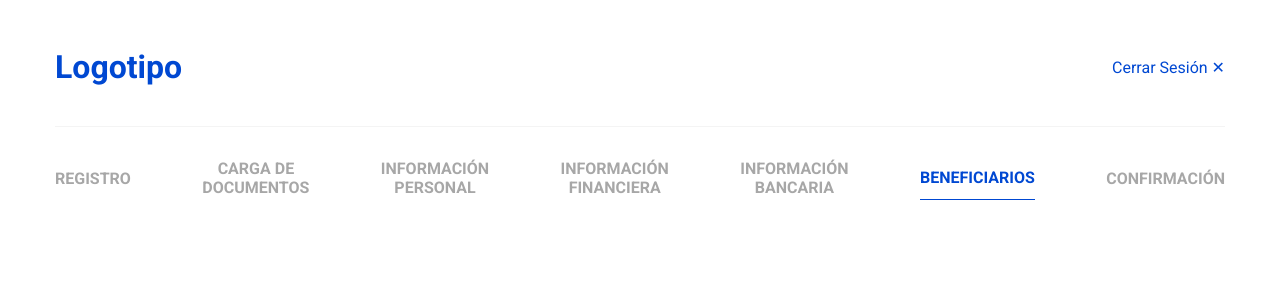
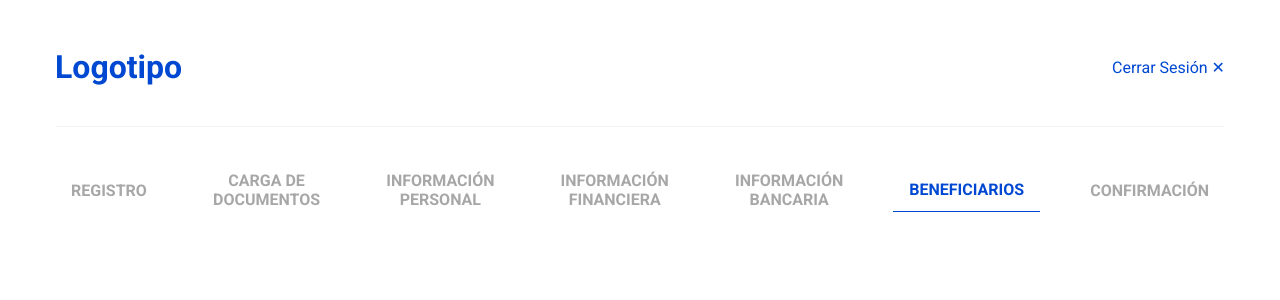
Before and after one commit to OscarAguilarL/prueba-web-trainee-columbus, a React (Vite) app: page / in a window 1280 px wide. Shown: the top 300 px of the page. Built offline with nearby package versions, Linux system fonts and the light colour scheme.

Commit message:
Refactor to navigation styles on wrap

```diff
--- a/src/styles/components/_navigation.scss
+++ b/src/styles/components/_navigation.scss
@@ -1,19 +1,21 @@
 .nav {
   padding-block: 2rem;
   display: flex;
+  flex-wrap: wrap;
   align-items: center;
   justify-content: space-between;
 }
 
 .nav__item {
   box-sizing: border-box;
+  padding-block: 0.75rem;
+  padding-inline: 1rem;
   font-size: 1rem;
   font-weight: bold;
   text-align: center;
   text-transform: uppercase;
   text-decoration: none;
   color: $secondary;
-  padding-block-end: 0.75rem;
   transition: 0.3s color ease-out;
 
   &:hover {
```
